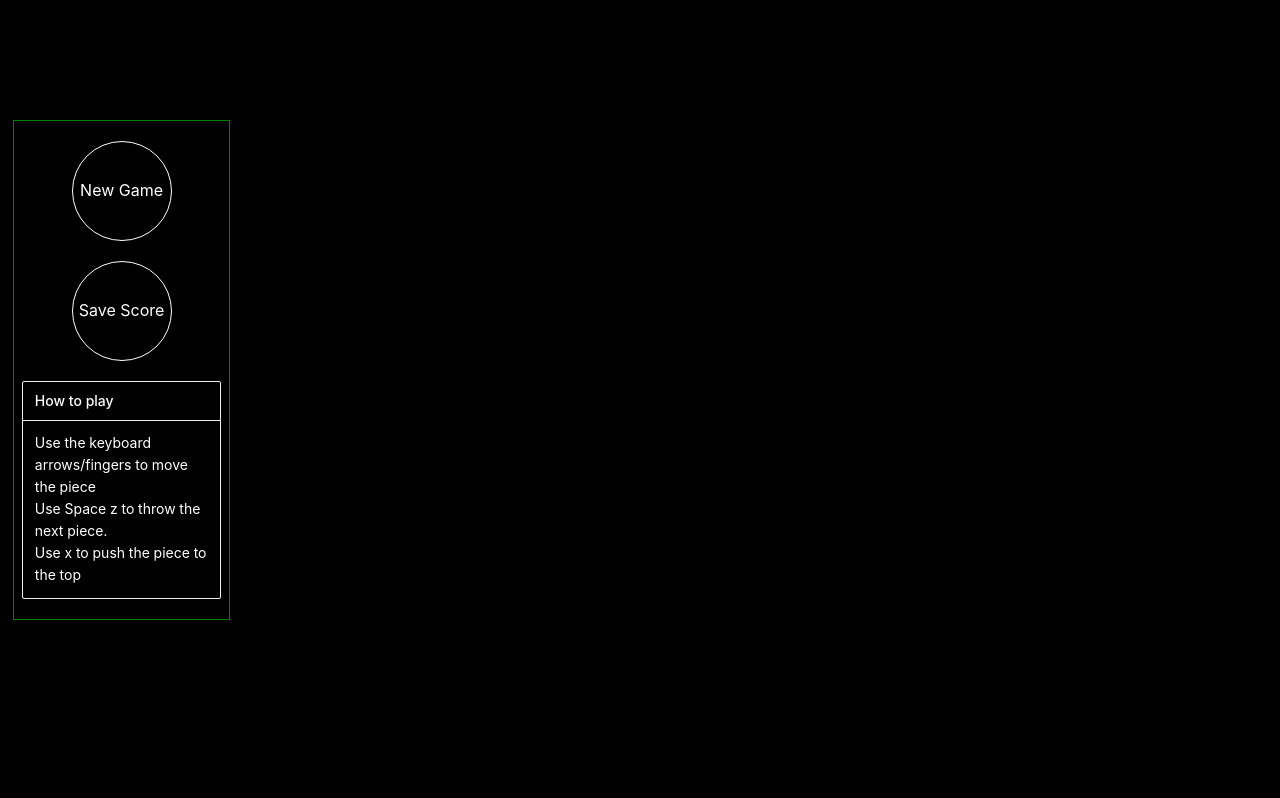
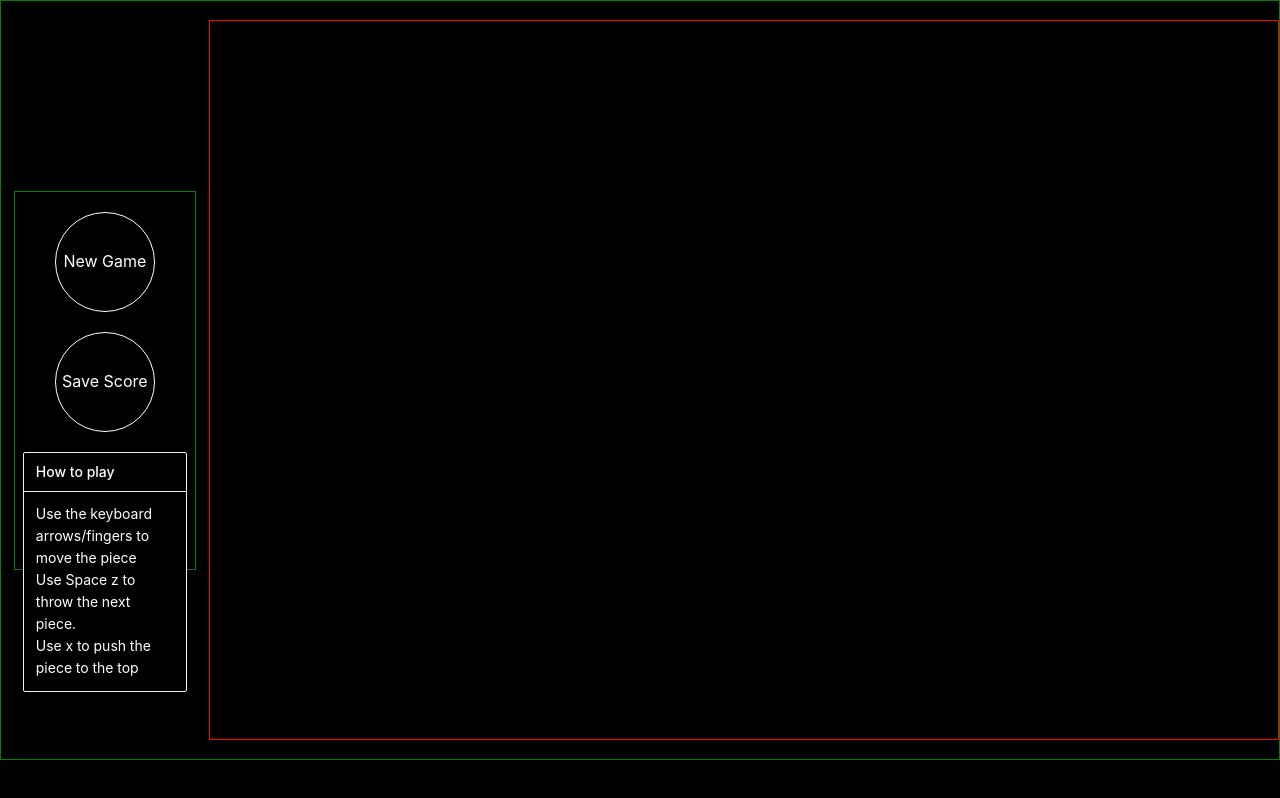
Before and after one commit to Libre255/sumGame, a React (Create React App) app: page / in a window 1280 px wide. Shown: the top 798 px of the page. Built offline with nearby package versions, Linux system fonts and the light colour scheme.

Commit message:
feature/2-basic-boxes-that-moves-with-arrows fixed some CSS styles

```diff
--- a/src/App.tsx
+++ b/src/App.tsx
@@ -1,15 +1,8 @@
-import React from "react";
-import { BrowserRouter, Routes, Route } from "react-router-dom";
-import Menu from "./Menu/Menu";
+import HomePage from './HomePage'
 
 function App() {
   return (
-    <BrowserRouter>
-      <Menu />
-      {/* <Routes>
-        <Route path="/" element={}/>
-      </Routes> */}
-    </BrowserRouter>
+    <HomePage/>
   );
 }
 
--- /dev/null
+++ b/src/Components/ControlBoxesGrid.tsx
@@ -0,0 +1,12 @@
+import React from 'react'
+
+const ControlBoxesGrid :React.FC = () => {
+
+  return(
+    <div>
+
+    </div>
+  )
+}
+
+export default ControlBoxesGrid
--- /dev/null
+++ b/src/Components/Gameplay.tsx
@@ -0,0 +1,13 @@
+import React from 'react'
+import ControlBoxesGrid from './ControlBoxesGrid'
+
+const Gameplay :React.FC = () => {
+
+  return(
+    <div id="GamePlayBox" className="testBox2 ">
+       <ControlBoxesGrid/>
+    </div>
+  )
+}
+
+export default Gameplay
--- /dev/null
+++ b/src/HomePage.tsx
@@ -0,0 +1,15 @@
+import React from 'react'
+import Menu from "./Menu/Menu";
+import Gameplay from './Components/Gameplay';
+
+const HomePage :React.FC = () => {
+
+  return(
+    <div id="HomePage" className="testBox">
+       <Menu/>
+       <Gameplay/>
+    </div>
+  )
+}
+
+export default HomePage
--- /dev/null
+++ b/src/styles/_gamePlay.scss
@@ -0,0 +1,4 @@
+#GamePlayBox{
+  width: 100%;
+  height: 95%;
+}
--- a/src/styles/_menu.scss
+++ b/src/styles/_menu.scss
@@ -1,8 +1,8 @@
 #Menu{
   border:'1px solid green';
   width: 17%;
-  margin-top: 15vh;
-  margin-left: 1vw;
+  height: 50%;
+  margin: 15vh 1vw;
   .buttonStyle{
     width: 100px;
     height: 100px;
--- a/src/styles/main.css
+++ b/src/styles/main.css
@@ -1,8 +1,8 @@
 #Menu {
   border: '1px solid green';
   width: 17%;
-  margin-top: 15vh;
-  margin-left: 1vw;
+  height: 50%;
+  margin: 15vh 1vw;
 }
 
 #Menu .buttonStyle {
@@ -40,9 +40,25 @@
   }
 }
 
+#GamePlayBox {
+  width: 100%;
+  height: 95%;
+}
+
 body {
   background-color: black;
   color: white;
+}
+
+#HomePage {
+  display: -webkit-box;
+  display: -ms-flexbox;
+  display: flex;
+  -webkit-box-align: center;
+      -ms-flex-align: center;
+          align-items: center;
+  margin: 0 auto;
+  height: 95vh;
 }
 
 .flexBoxCenter {
--- a/src/styles/main.scss
+++ b/src/styles/main.scss
@@ -1,13 +1,21 @@
 @import './menu';
+@import './gameControl';
+@import './gamePlay';
 
 @mixin FlexCenter {
   display: flex;
   justify-content: center;
   align-items: center;
 }
-body{
-  background-color: rgb(0, 0, 0);
+body{  background-color: rgb(0, 0, 0);
   color:white;
+}
+
+#HomePage{
+ display: flex;
+ align-items: center;
+ margin: 0 auto;
+ height: 95vh;
 }
 .flexBoxCenter{
   @include FlexCenter()
```
Also changed, not shown: src/Components/ControlBoxes.tsx (added, +12 -0 lines), src/styles/_gameControl.scss (added), 1 other file (tests, documents, lock files or other folders).
